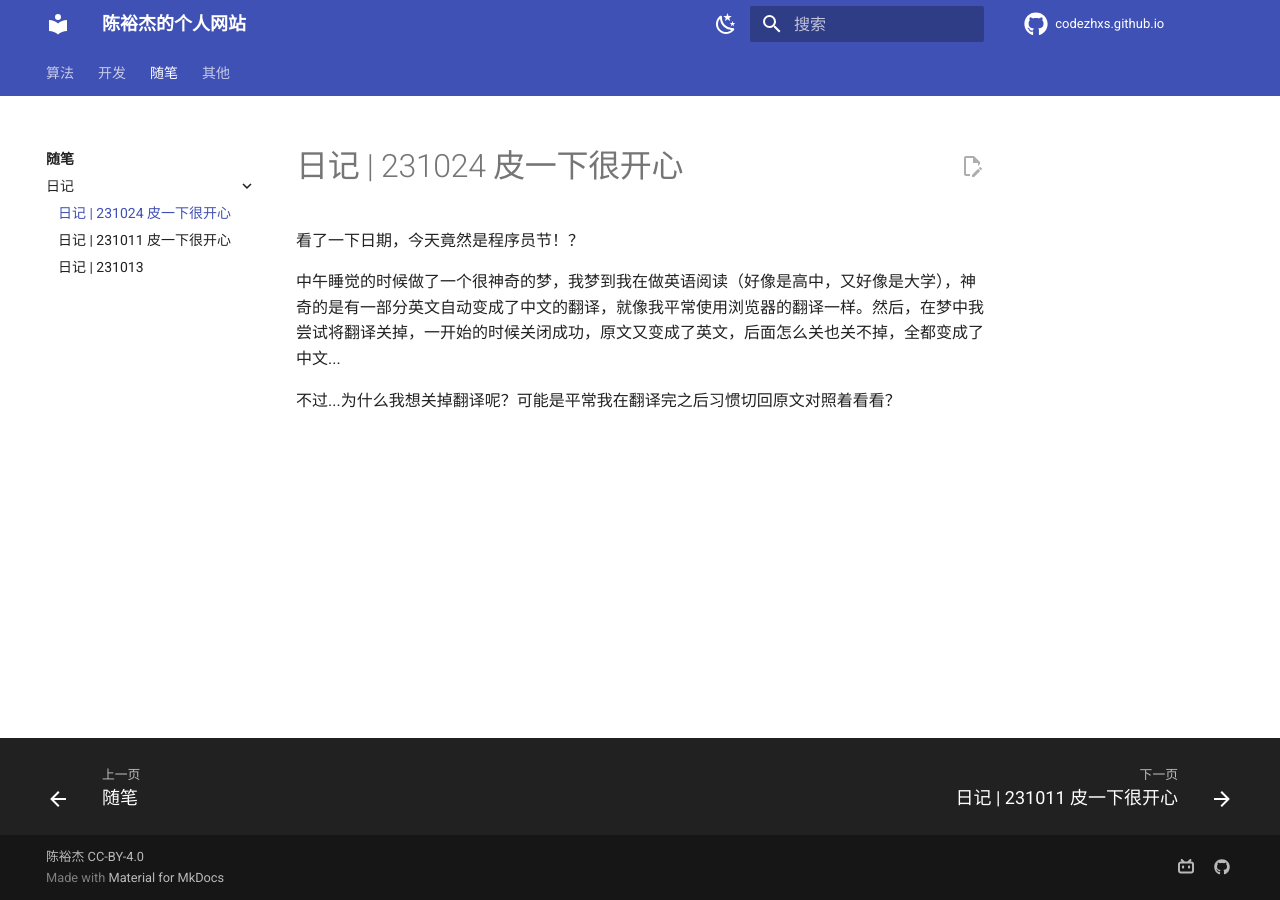
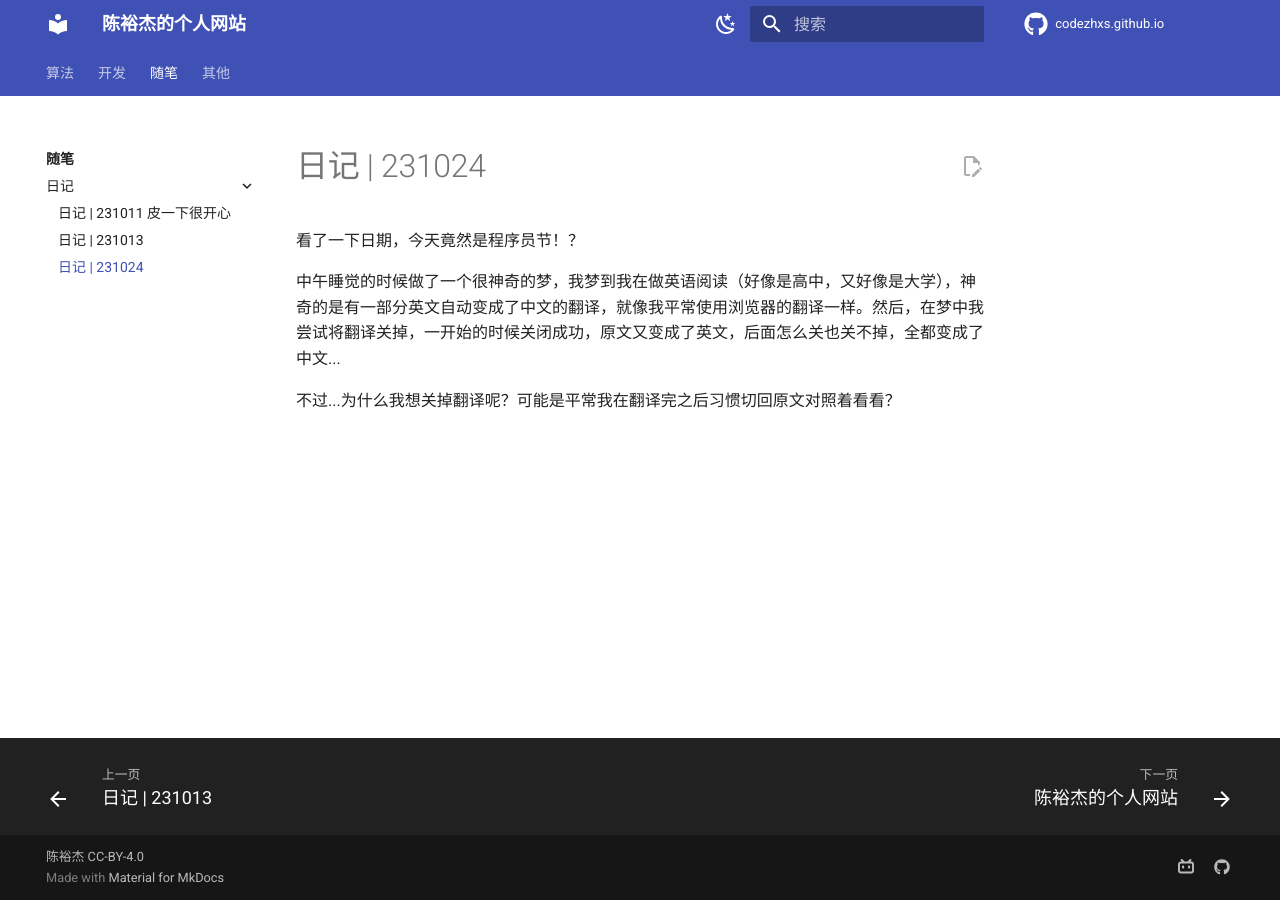
Before and after one commit to CodeZHXS/codezhxs.github.io, an MkDocs documentation site: the page built from docs/essay/diary/231024.md, in a window 1280 px wide. Built offline with MkDocs 1.6.1 and Material for MkDocs 9.7.7, drawn with Linux system fonts in a browser that asks for light colours; comment, search, counter and statistics services are not loaded.

Commit message:
update diary

```diff
--- a/mkdocs.yml
+++ b/mkdocs.yml
@@ -28,9 +28,9 @@ nav:
   - 随笔:
     - essay/index.md
     - 日记:
-      - 日记 | 231024 皮一下很开心: essay/diary/231024.md
       - 日记 | 231011 皮一下很开心: essay/diary/231011.md
       - 日记 | 231013 : essay/diary/231013.md
+      - 日记 | 231024 : essay/diary/231024.md
   - 其他:
     - others/index.md
     - Latex公式整理: others/latex.md
```
